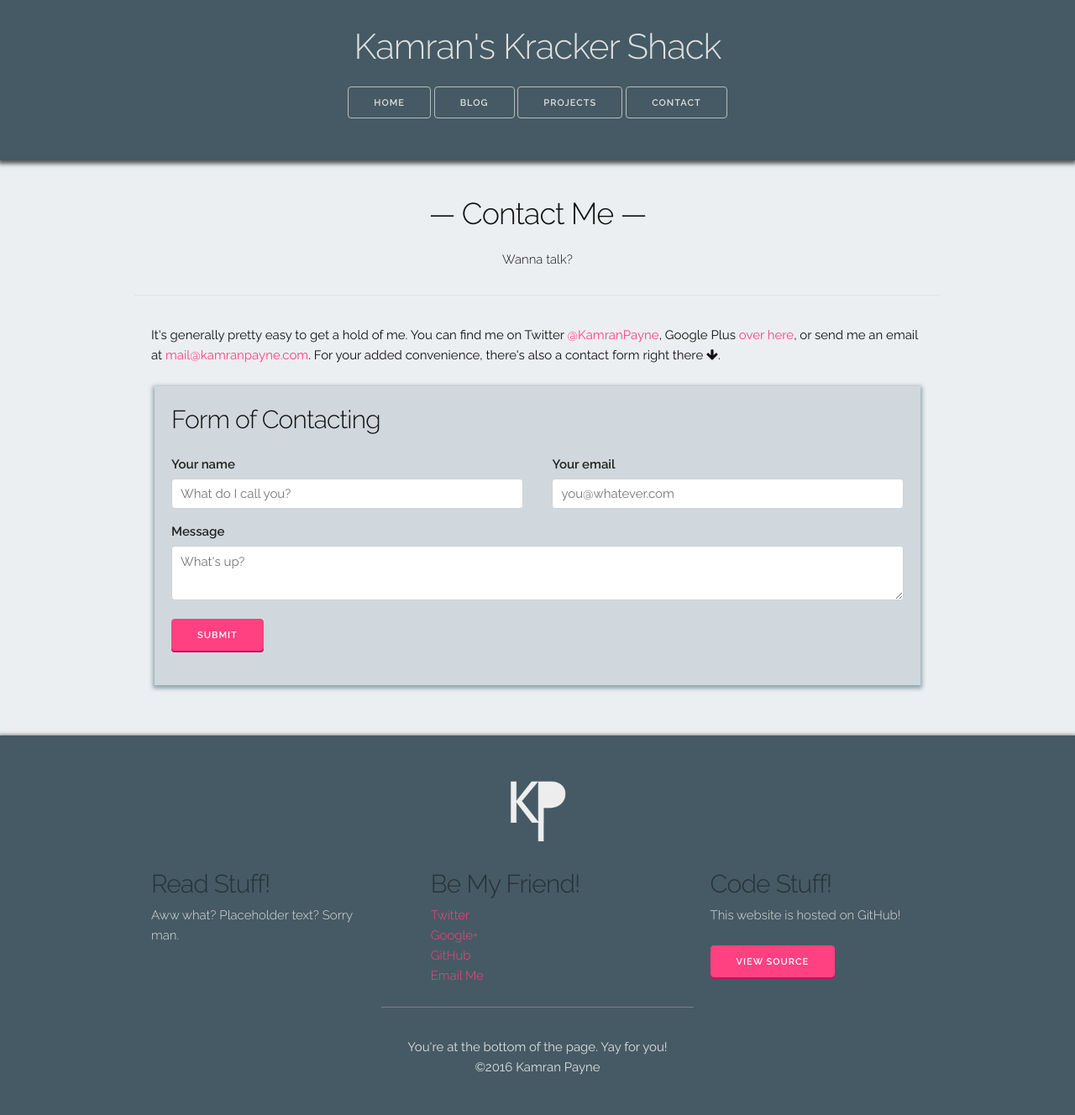
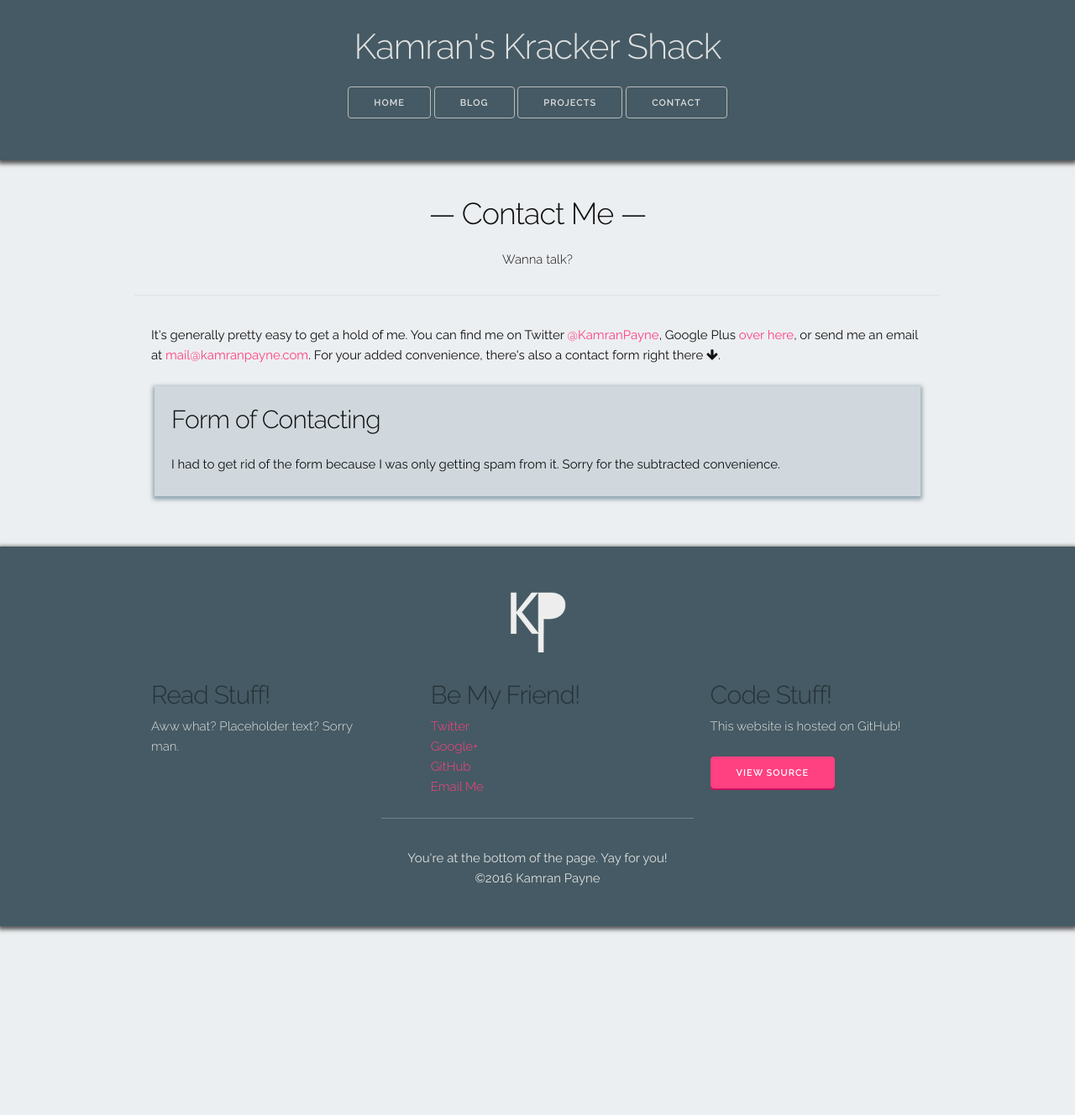
Before and after one commit to kmrn/kmrn.github.io, a Jekyll site: the page built from contact/index.html, in a window 1280 px wide. Shown: the whole page at 84% size. Built offline with Jekyll 4.4.1, drawn with Linux system fonts in a browser that asks for light colours; nearby versions of some CDN libraries.

Commit message:
update services, remove contact form

```diff
--- a/contact/index.html
+++ b/contact/index.html
@@ -21,25 +21,7 @@ This page will appear when you visit /contact/ -->
       <div class="form-wrapper">
         <div class="contact-form-container">
           <h4>Form of Contacting</h4>
-          <form action="https://getsimpleform.com/messages?form_api_token=1b8806590dc196f22d975d6ebccc4662" method="post" class="contact-form">
-            <div class="row">
-              <div class="six columns">
-                <label for="ContactNameInput">Your name</label>
-                <input class="u-full-width" placeholder="What do I call you?" id="ContactNameInput" type="text" name="name">
-              </div>
-              <div class="six columns">
-                <label for="ContactEmailInput">Your email</label>
-                <input class="u-full-width" placeholder="you@whatever.com" id="ContactEmailInput" type="email" name="email">
-              </div>
-            </div>
-            <label for="ContactMessage">Message</label>
-            <textarea name="message" class="u-full-width" placeholder="What's up?" id="ContactMessage"></textarea>
-            <!-- <label class="contact-send-yourself-copy">
-              <input type="checkbox">
-              <span class="label-body">Send a copy to yourself</span>
-            </label> -->
-            <input class="button-primary" value="Submit" type="submit">
-          </form>
+          <p>I had to get rid of the form because I was only getting spam from it. Sorry for the subtracted convenience.</p>
         </div>
       </div>
     </div>
```
Also changed, not shown: Gemfile.lock, _includes/header.html (line endings or trailing spaces).
